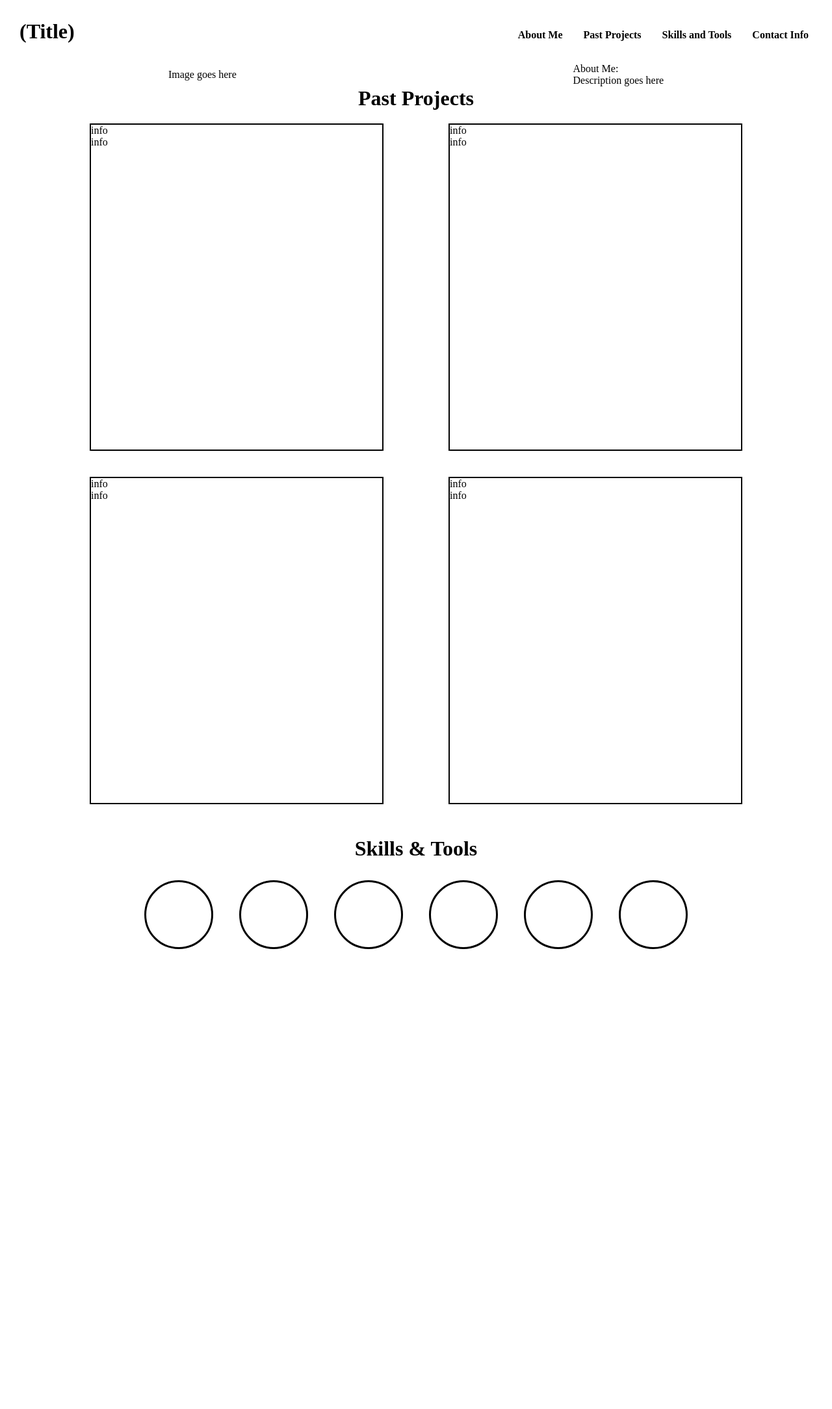
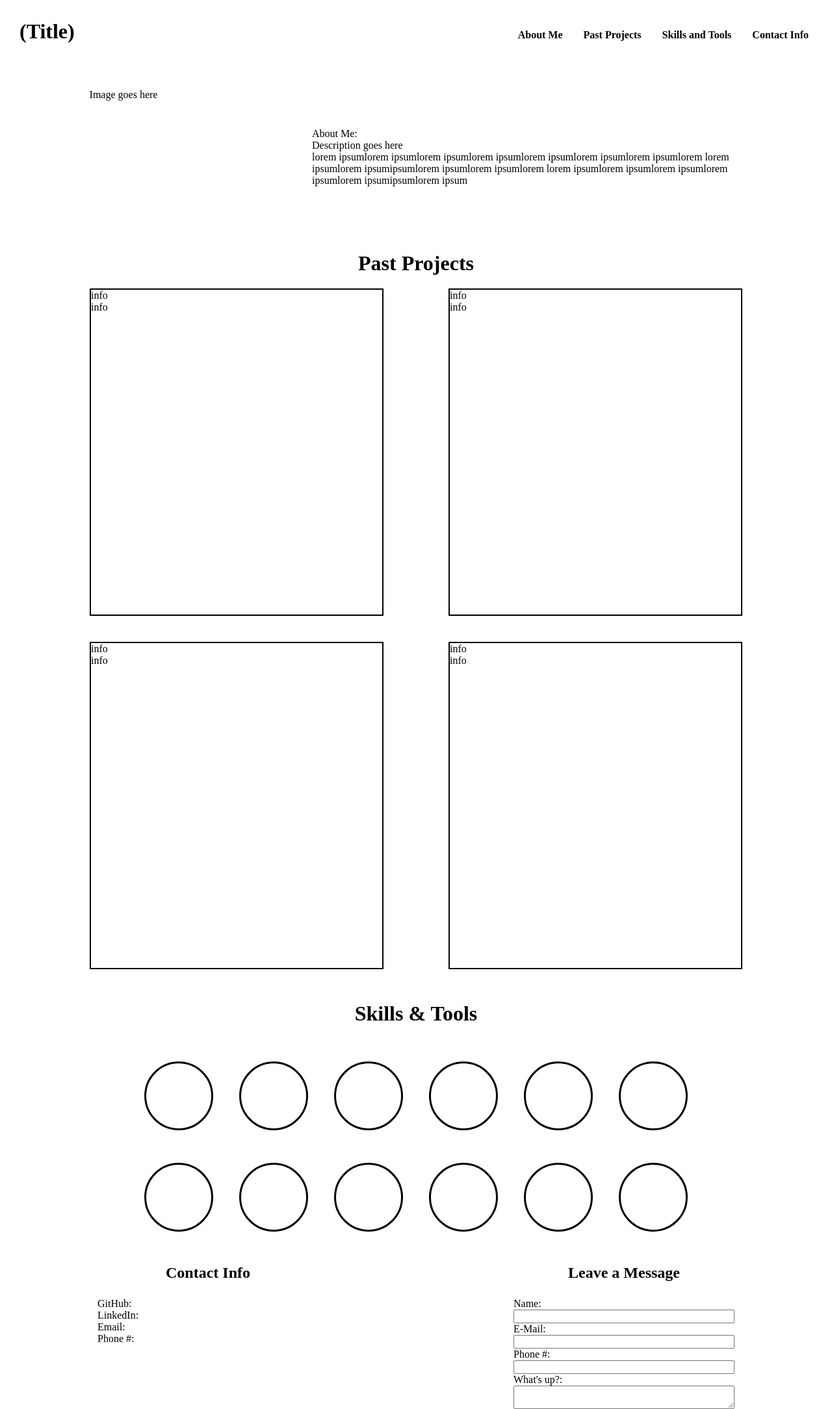
Before and after one commit to jyliao369/Portfolio-React, a React (Create React App) app: page / in a window 1280 px wide. Shown: the whole page at 65% size. Before the commit the page ends 1461 px from the top, so only its background shows below. Built offline with nearby package versions, Linux system fonts and the light colour scheme.

Commit message:
completed all components and overall look

```diff
--- a/src/Aboutmepage.js
+++ b/src/Aboutmepage.js
@@ -9,6 +9,9 @@ const AboutMePage = () => {
             <div className="infosection">
                 <p>About Me:</p>
                 <p>Description goes here</p>
+                <p> lorem ipsumlorem ipsumlorem ipsumlorem ipsumlorem ipsumlorem ipsumlorem ipsumlorem
+                    lorem ipsumlorem ipsumipsumlorem ipsumlorem ipsumlorem
+                    lorem ipsumlorem ipsumlorem ipsumlorem ipsumlorem ipsumipsumlorem ipsum</p>
             </div>
         </div>
     );
--- /dev/null
+++ b/src/Contactpage.js
@@ -0,0 +1,29 @@
+const Contactpage = () => {
+
+    return (
+        <div className="contactpage">
+            <div className="contactsection">
+                <h2>Contact Info</h2>
+                <p>GitHub: </p>
+                <p>LinkedIn: </p>
+                <p>Email: </p>
+                <p>Phone #: </p>
+            </div>
+            <div className="formsection">
+                <h2>Leave a Message</h2>
+                <form className="form">
+                    <label />Name:
+                    <input type="text" required />
+                    <label />E-Mail:
+                    <input type="text" required />
+                    <label />Phone #:
+                    <input type="text" required />
+                    <label />What's up?:
+                    <textarea type="text" required />
+                </form>
+            </div>
+        </div>
+    );
+}
+
+export default Contactpage;
--- a/src/Homepage.js
+++ b/src/Homepage.js
@@ -1,4 +1,5 @@
 import AboutMePage from "./Aboutmepage";
+import Contactpage from "./Contactpage";
 import ProjectPage from "./Projectpage";
 import Skillspage from "./Skillspage";
 
@@ -9,6 +10,7 @@ const Homepage = () => {
             <AboutMePage />
             <ProjectPage />
             <Skillspage />
+            <Contactpage />
         </div>
     );
 }
--- a/src/Skillspage.js
+++ b/src/Skillspage.js
@@ -18,6 +18,14 @@ const Skillspage = () => {
                 <p></p>
                 <p></p>
             </div>
+            <div className="skillslist">
+                <p></p>
+                <p></p>
+                <p></p>
+                <p></p>
+                <p></p>
+                <p></p>
+            </div>
         </div>
     );
 }
--- a/src/index.css
+++ b/src/index.css
@@ -40,20 +40,30 @@ code {
   padding: 6px;
 }
 
+/* This customizes the Homepage */
+.homepage {
+  display: flex;
+  flex-direction: column;
+  align-items: center;
+}
+
 /* This customizes the about me section */
 .aboutmepage {
   width: 100%;
   display: flex;
   flex-direction: row;
-  align-items: center;
-  justify-content: space-around;
+  justify-content: space-evenly;
 }
 
-/* This customizes the Homepage */
-.homepage {
-  display: flex;
-  flex-direction: column;
-  align-items: center;
+.imagesection {
+  width: 30%;
+  text-align: center;
+  padding: 40px;
+}
+
+.infosection {
+  width: 70%;
+  padding: 100px;
 }
 
 /* This customizes the project page and making the cards */
@@ -102,5 +112,37 @@ code {
   border-radius: 55px;
   width: 100px;
   height: 100px;
-  margin: 0px 20px;
+  margin: 25px 20px;
 }
+
+/* This customizes the contacts page */
+.contactpage {
+  display: flex;
+  flex-direction: row;
+  width: 100%;
+}
+
+.contactsection {
+  width: 50%;
+  margin: 0px 150px;
+}
+
+.contactsection h2 {
+  text-align: center;
+  padding: 25px;
+}
+
+.formsection {
+  width: 50%;
+  margin: 0px 150px;
+}
+
+.formsection h2 {
+  text-align: center;
+  padding: 25px;
+}
+
+.formsection form{
+  display: flex;
+  flex-direction: column;
+}
```
